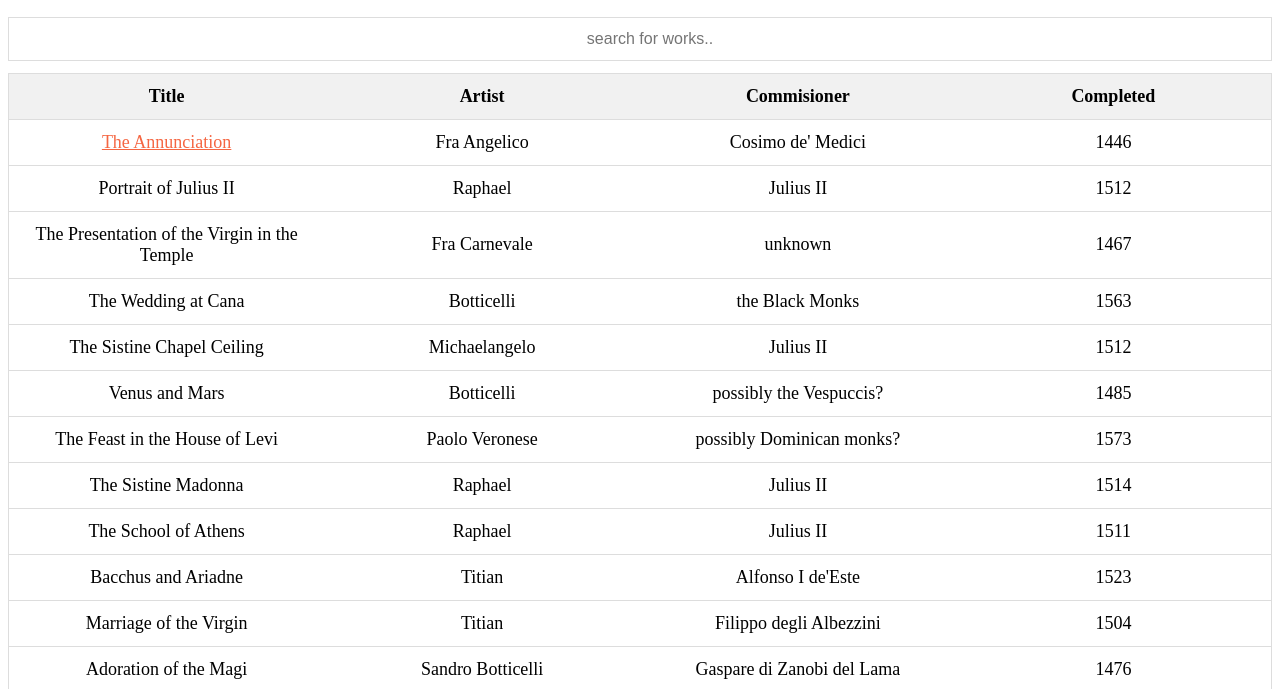
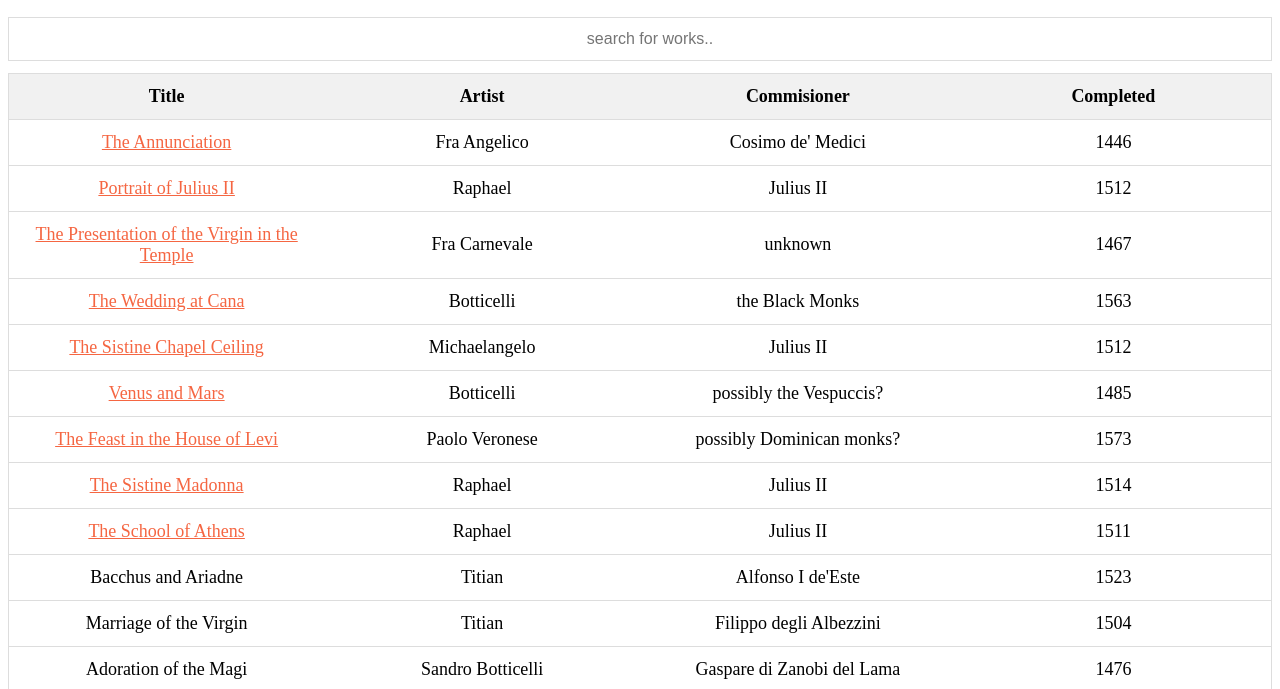
Before and after one commit to micahlt/renart, a plain HTML site: page index.html in a window 1280 px wide. Shown: the part 111-800 px from the top of the page. Drawn offline with Linux system fonts and the light colour scheme.

Commit message:
Update index.html

```diff
--- a/index.html
+++ b/index.html
@@ -77,55 +77,55 @@ p {
     <th style="width:25%;">Completed</th>
   </tr>
   <tr>
-    <td><a href="http://www.google.com/search?q=Google+the+annunciation">The Annunciation</a></td>
+    <td><a href="http://www.google.com/search?q=the+annunciation">The Annunciation</a></td>
     <td>Fra Angelico</td>
     <td>Cosimo de' Medici</td>
     <td>1446</td>
   </tr>
   <tr>
-    <td>Portrait of Julius II</td>
+    <td><a href="http://www.google.com/search?q=portrait+of+julius+ii">Portrait of Julius II</a></td>
     <td>Raphael</td>
     <td>Julius II</td>
     <td>1512</td>
   </tr>
   <tr>
-    <td>The Presentation of the Virgin in the Temple</td>
+    <td><a href="http://www.google.com/search?q=the+presentation+of+the+virgin+in+the+temple">The Presentation of the Virgin in the Temple</a></td>
     <td>Fra Carnevale</td>
     <td>unknown</td>
     <td>1467</td>
   </tr>
   <tr>
-    <td>The Wedding at Cana</td>
+    <td><a href="http://www.google.com/search?q=the+wedding+at+cana">The Wedding at Cana</a></td>
     <td>Botticelli</td>
     <td>the Black Monks</td>
     <td>1563</td>
   </tr>
   <tr>
-    <td>The Sistine Chapel Ceiling</td>
+    <td><a href="http://www.google.com/search?q=the+sistine+chapel+ceiling">The Sistine Chapel Ceiling</a></td>
     <td>Michaelangelo</td>
     <td>Julius II</td>
     <td>1512</td>
   </tr>
   <tr>
-    <td>Venus and Mars</td>
+    <td><a href="http://www.google.com/search?q=venus+and+mars">Venus and Mars</a></td>
     <td>Botticelli</td>
     <td>possibly the Vespuccis?</td>
     <td>1485</td>
   </tr>
   <tr>
-    <td>The Feast in the House of Levi</td>
+    <td><a href="http://www.google.com/search?q=the+feast+in+the+house+of+levi">The Feast in the House of Levi</a></td>
     <td>Paolo Veronese</td>
     <td>possibly Dominican monks?</td>
     <td>1573</td>
   </tr>
   <tr>
-    <td>The Sistine Madonna</td>
+    <td><a href="http://www.google.com/search?q=the+sistine+madonna">The Sistine Madonna</a></td>
     <td>Raphael</td>
     <td>Julius II</td>
     <td>1514</td>
   </tr>
   <tr>
-    <td>The School of Athens</td>
+    <td><a href="http://www.google.com/search?q=the+school+of+athens">The School of Athens</a></td>
     <td>Raphael</td>
     <td>Julius II</td>
     <td>1511</td>
```
